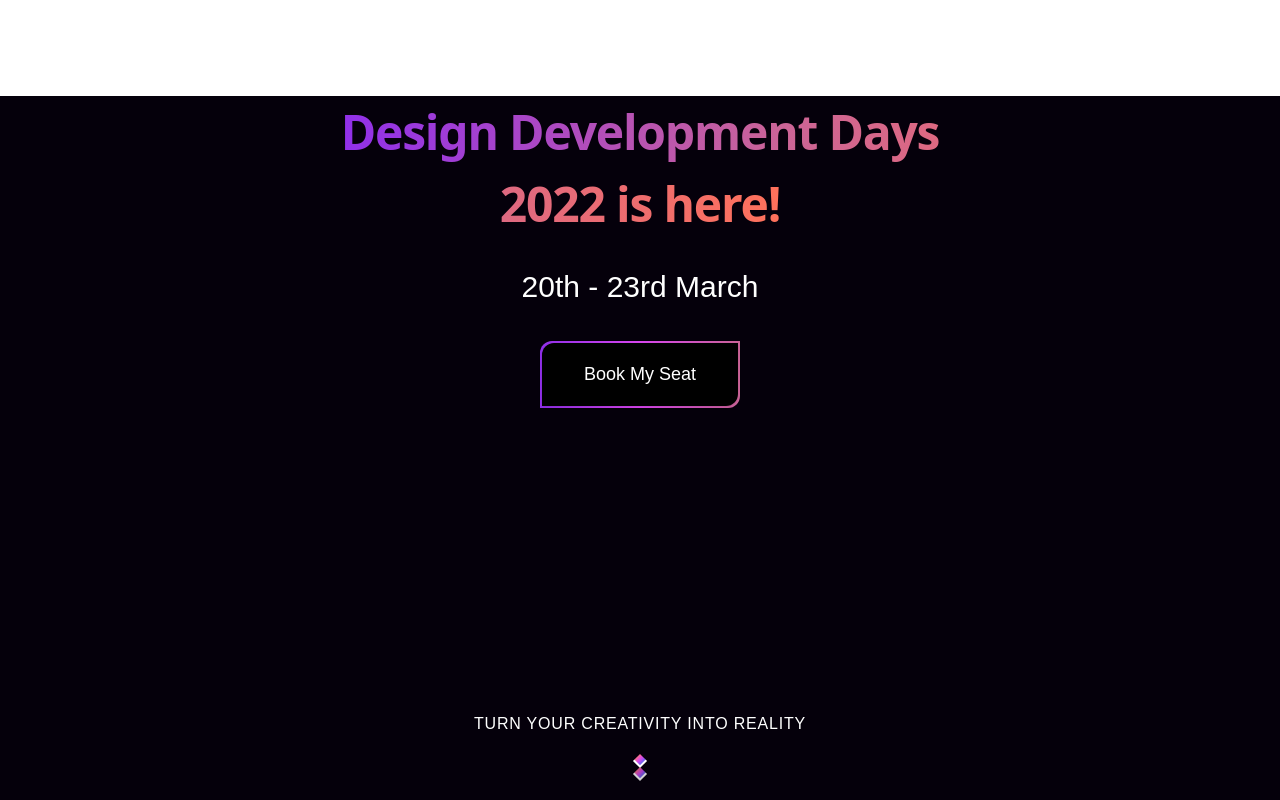
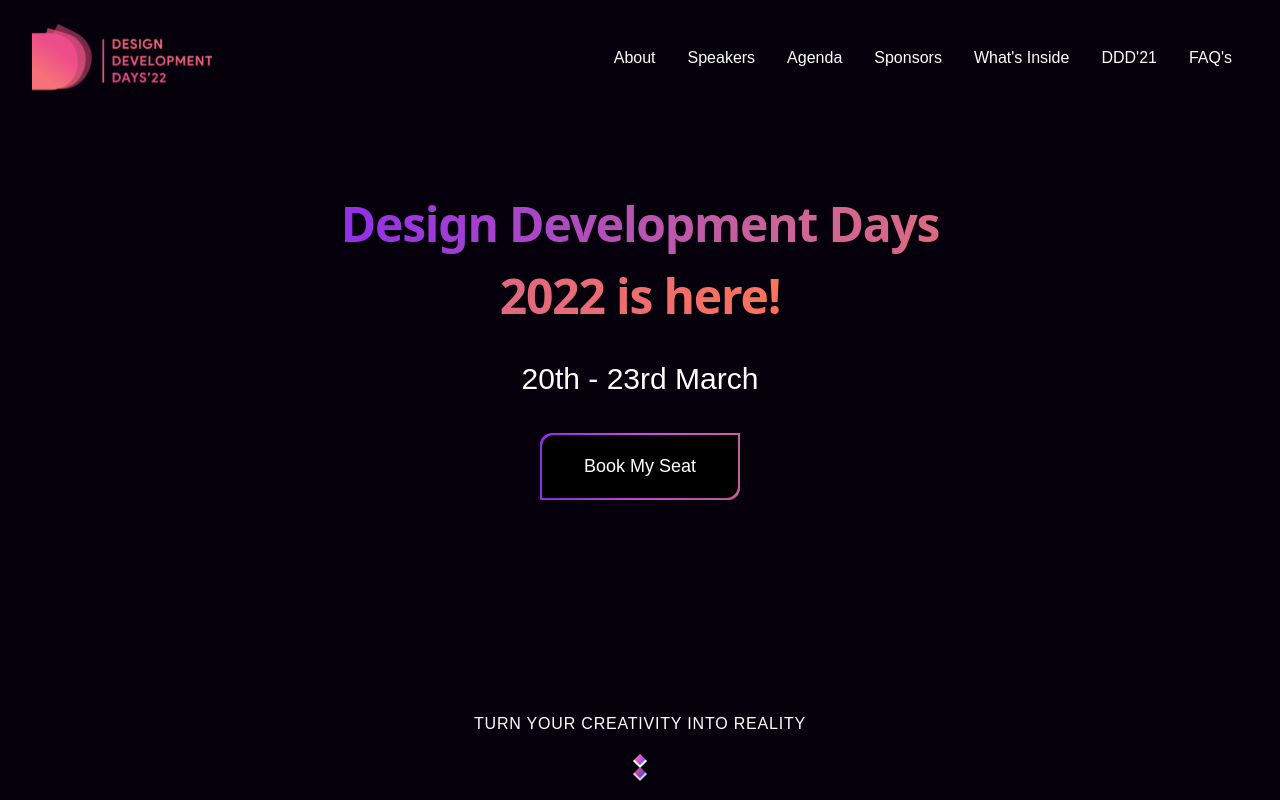
Before and after one commit to Dexignare/dexignare-fontend, a React (Create React App) app: page / in a window 1280 px wide. Shown: the top 800 px of the page. Built offline with nearby package versions, Linux system fonts and the light colour scheme.

Commit message:
fixed error

```diff
--- a/package.json
+++ b/package.json
@@ -41,6 +41,10 @@
     ]
   },
   "devDependencies": {
-    "tailwindcss": "^3.0.18"
+    "@babel/core": "^7.17.0",
+    "@babel/preset-env": "^7.16.11",
+    "babel-loader": "^8.2.3",
+    "tailwindcss": "^3.0.18",
+    "webpack": "^5.68.0"
   }
 }
--- a/src/Sections/Header/index.js
+++ b/src/Sections/Header/index.js
@@ -1,4 +1,4 @@
-// import Navbar from "../../components/Navbar";
+import Navbar from "../../components/Navbar";
 import Hero from "../../components/Hero";
 
 const Header = () => {
@@ -7,7 +7,7 @@ const Header = () => {
     <div className="h-full bg-dark-900">
       <div className="mx-auto lg:max-w-screen-md sm:w-full mx-auto">
         <div className="z-10 pb-8 ">
-          {/* <Navbar/> */}
+          <Navbar />
           <Hero />
         </div>
       </div>
```
Also changed, not shown: 1 other file (tests, documents, lock files or other folders).
